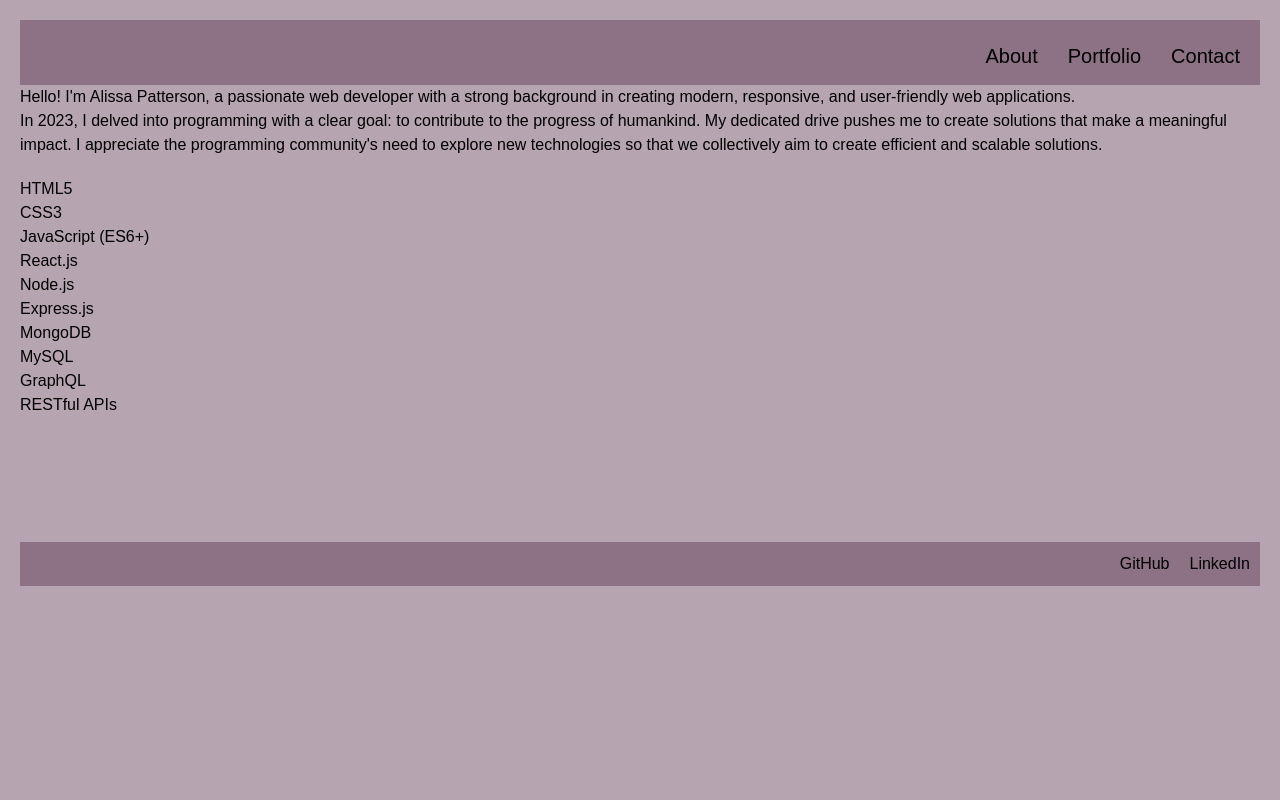
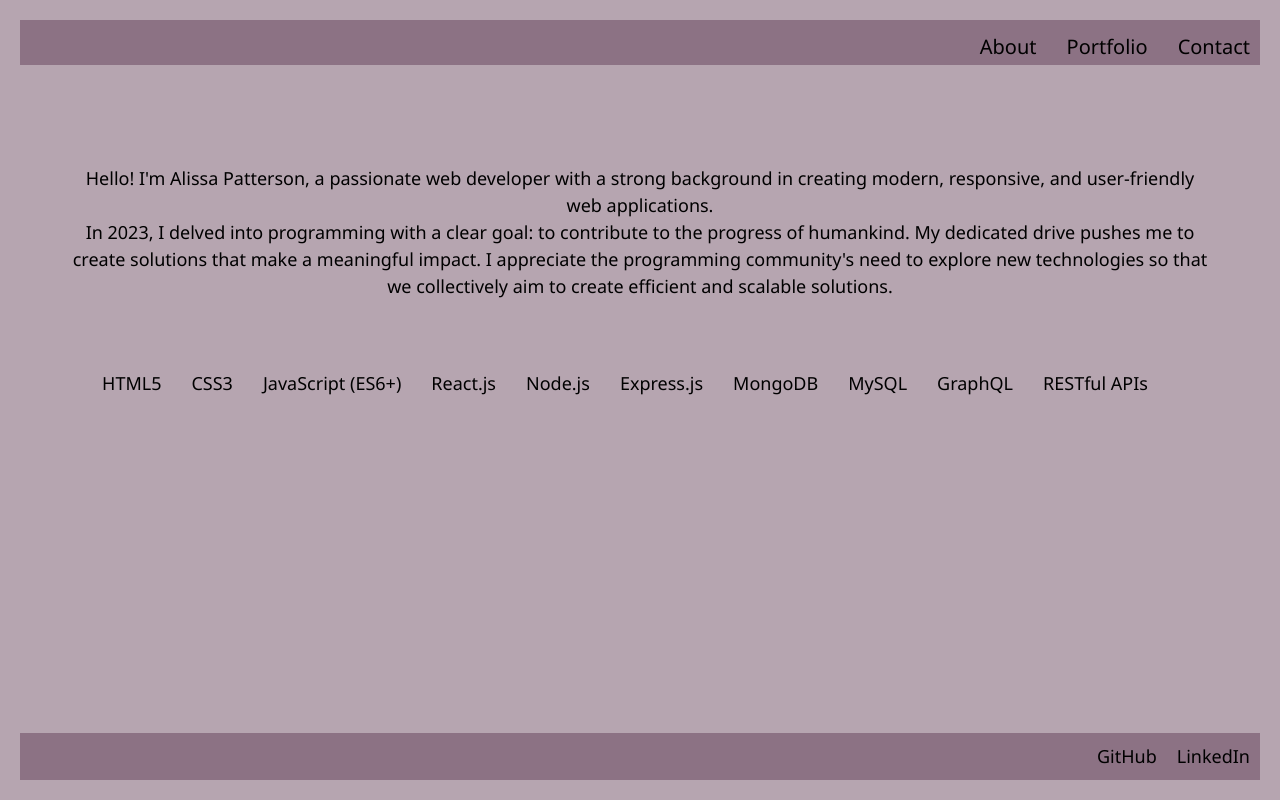
Before and after one commit to Apatterson32/react-portfolio, a React (Vite) app: page / in a window 1280 px wide. Built offline with nearby package versions, Linux system fonts and the light colour scheme.

Commit message:
more styling

```diff
--- a/index.html
+++ b/index.html
@@ -4,35 +4,7 @@
     <meta charset="UTF-8" />
     <meta name="viewport" content="width=device-width, initial-scale=1.0" />
     <title>Alissa Patterson</title>
-    <style>
-      body {
-          margin: 0;
-          padding: 0;
-          font-family: Arial, sans-serif;
-      }
-
-      header {
-          background-color: #333;
-          color: #fff;
-          padding: 10px;
-          text-align: center;
-      }
-
-      footer {
-          background-color: #333;
-          color: #fff;
-          padding: 10px;
-          text-align: center;
-          position: fixed;
-          bottom: 0;
-          width: 100%;
-      }
-
-      .main-content {
-          padding: 20px;
-      }
-
-  </style>
+    <link rel="stylesheet" href="./src/assets/styles/global.css">
   </head>
   <body>
     <div id="root"></div>
--- a/src/App.jsx
+++ b/src/App.jsx
@@ -10,7 +10,7 @@ import Footer from './components/Footer';
 const App = () => {
   return (
     <Router>
-      <div>
+      <div className="body-content">
         <Header />
         <Routes>
           <Route path="/" element={<AboutMe />} />
--- a/src/assets/styles/global.css
+++ b/src/assets/styles/global.css
@@ -1,5 +1,3 @@
-/* styles/global.css */
-
 @import 'tailwindcss/utilities';
 @import 'tailwindcss/base';
 @import 'tailwindcss/components';
@@ -10,9 +8,35 @@
   --text-color: #000000;
 }
 
+.body-content {
+  padding: 20px;
+  font-family: 'Segoe UI', Tahoma, Geneva, Verdana, sans-serif;
+  font-size: large;
+}
+
+.center-content {
+  padding-top: 100px;
+  padding-left: 50px;
+  padding-right: 50px;
+  display: flex;
+  flex-direction: column;
+  align-items: center;
+  text-align: center;
+}
+
+.skills-list ul {
+  list-style-type: none;
+  display: flex;
+}
+
+.skills-list li {
+  padding-top: 50px;
+  margin-right: 30px;
+}
+
+
 body {
   margin: 0;
-  padding: 20px;
   font-family: Arial, sans-serif;
   background-color: var(--main-background-color);
   color: var(--text-color);
@@ -51,11 +75,16 @@ footer {
   background-color: var(--accent-color-1);
   color: var(--text-color);
   text-align: right;
-  position: relative;
   display: flex;
   justify-content: flex-end;
-  margin-top: 125px;
+  position: absolute;
+  padding: 10px;
+  bottom: 20px;
+  left: 20px;
+  right: 20px;
+
 }
+
 .github-link {
   margin-right: 20px;
 }
@@ -68,5 +97,3 @@ footer {
 section {
   margin-bottom: 20px; /* Add space between sections */
 }
-
-/* Add more styles as needed */
--- a/src/pages/AboutMe.jsx
+++ b/src/pages/AboutMe.jsx
@@ -2,7 +2,7 @@ import React from 'react';
 
 const AboutMe = () => {
   return (
-    <div>
+    <div className="center-content">
       <section>
         <p>
           Hello! I'm Alissa Patterson, a passionate web developer with a strong
@@ -15,6 +15,7 @@ const AboutMe = () => {
         </p>
       </section>
       <section>
+        <div className='skills-list'>
           <ul>
             <li>HTML5</li>
             <li>CSS3</li>
@@ -27,6 +28,7 @@ const AboutMe = () => {
             <li>GraphQL</li>
             <li>RESTful APIs</li>
           </ul>
+         </div>
       </section>
     </div>
   );
```
Lines whose indentation alone changed are shown as unchanged.
